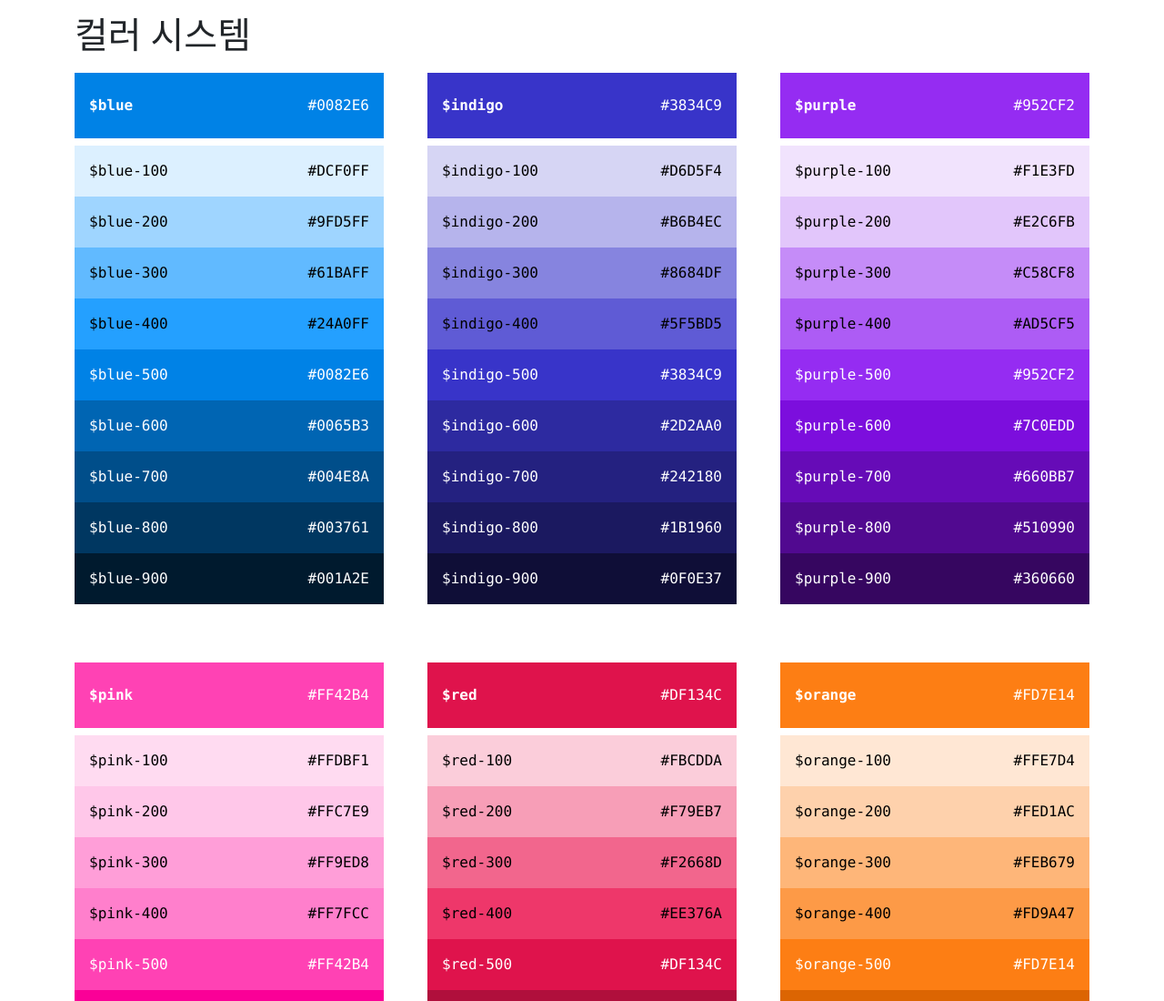
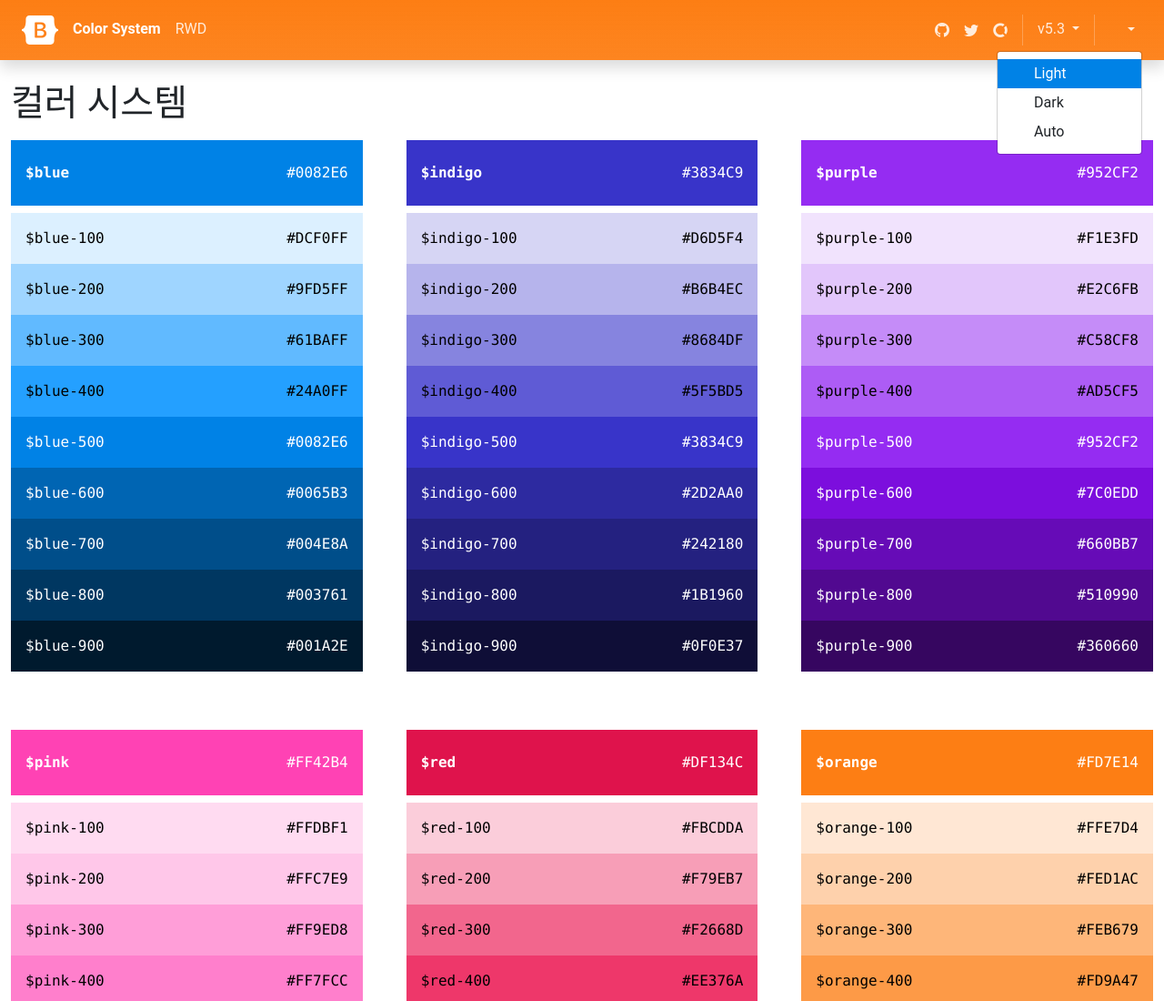
Before and after one commit to yjkimpomit/HTML_BS, a website: page all-colors.html in a window 1280 px wide. Shown: the top 1100 px of the page at 91% size. Drawn offline with Linux system fonts and the light colour scheme.

Commit message:
12/13 R03 nav-link setting

```diff
--- a/all-colors.html
+++ b/all-colors.html
@@ -15,7 +15,9 @@
 </head>
 
 <body>
-	<div class="container">
+	<header class="navbar navbar-expand-lg bd-navbar sticky-top"></header>
+
+	<div class="container-xxl bd-gutter mt-3 my-md-4">
 		<h1 class="my-3">컬러 시스템</h1>
 		<div class="row g-5 font-monospace">
 			<!-- blue -->
@@ -514,7 +516,6 @@
 		</div>
 	</div>
 
-
 	<!-- auto hexcode value -->
 	<script>
 	/*
@@ -566,6 +567,21 @@
 
 
 	</script>
+
+	<script>
+		$.ajax({
+			method: "GET",
+			url:"/common/inc_top.html",
+			dataType:"html",
+			success: function(data){
+				$("header").html(data);
+			},
+			error: function() {
+				console.log("로드 실패");
+			}
+		});
+	</script>
+
 </body>
 
 </html>
--- a/common/inc_top.html
+++ b/common/inc_top.html
@@ -46,15 +46,12 @@
 			<hr class="d-lg-none text-white-50">
 			<ul class="navbar-nav flex-row flex-wrap bd-navbar-nav">
 				<li class="nav-item col-6 col-lg-auto">
-					<a class="nav-link py-2 px-0 px-lg-2 active" aria-current="true"
-						href="/docs/5.3/getting-started/introduction/"
-						onclick="ga('send', 'event', 'Navbar', 'Community links', 'Docs');">Docs</a>
+					<a class="nav-link py-2 px-0 px-lg-2 active" aria-current="true" href="/all-colors.html">Color System</a>
 				</li>
 				<li class="nav-item col-6 col-lg-auto">
-					<a class="nav-link py-2 px-0 px-lg-2" href="/docs/5.3/examples/"
-						onclick="ga('send', 'event', 'Navbar', 'Community links', 'Examples');">Examples</a>
+					<a class="nav-link py-2 px-0 px-lg-2" href="/rwd.html">RWD</a>
 				</li>
-				<li class="nav-item col-6 col-lg-auto">
+				<!-- <li class="nav-item col-6 col-lg-auto">
 					<a class="nav-link py-2 px-0 px-lg-2" href="https://icons.getbootstrap.com/"
 						onclick="ga('send', 'event', 'Navbar', 'Community links', 'Icons');" target="_blank"
 						rel="noopener">Icons</a>
@@ -68,7 +65,7 @@
 					<a class="nav-link py-2 px-0 px-lg-2" href="https://blog.getbootstrap.com/"
 						onclick="ga('send', 'event', 'Navbar', 'Community links', 'Blog');" target="_blank"
 						rel="noopener">Blog</a>
-				</li>
+				</li> -->
 			</ul>
 
 			<hr class="d-lg-none text-white-50">
```
Also changed, not shown: rwd.html (+18 -0 lines). Lines whose indentation alone changed are shown as unchanged.
